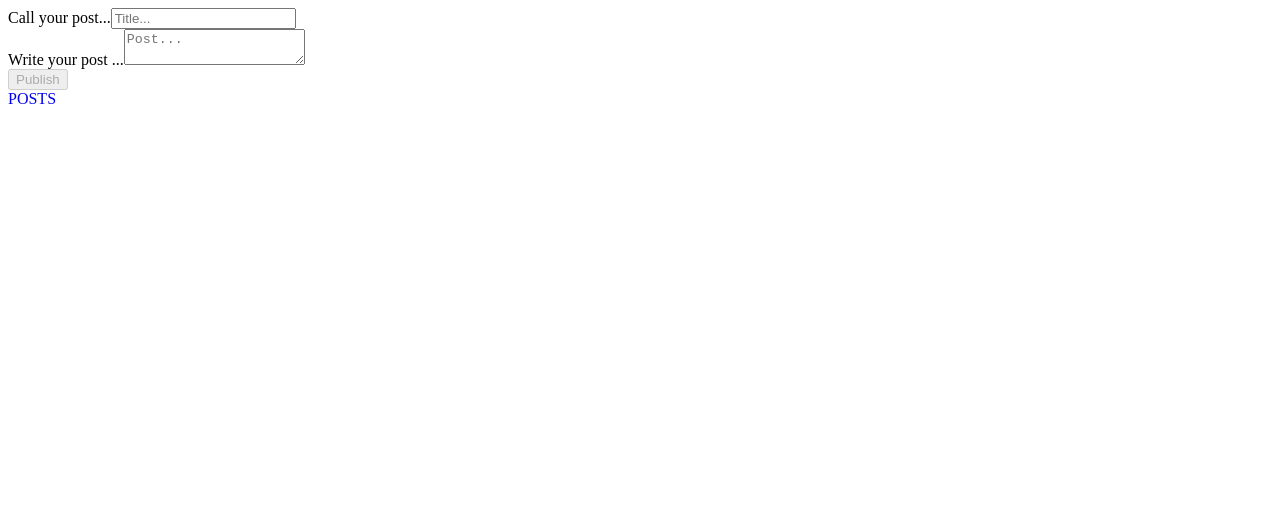
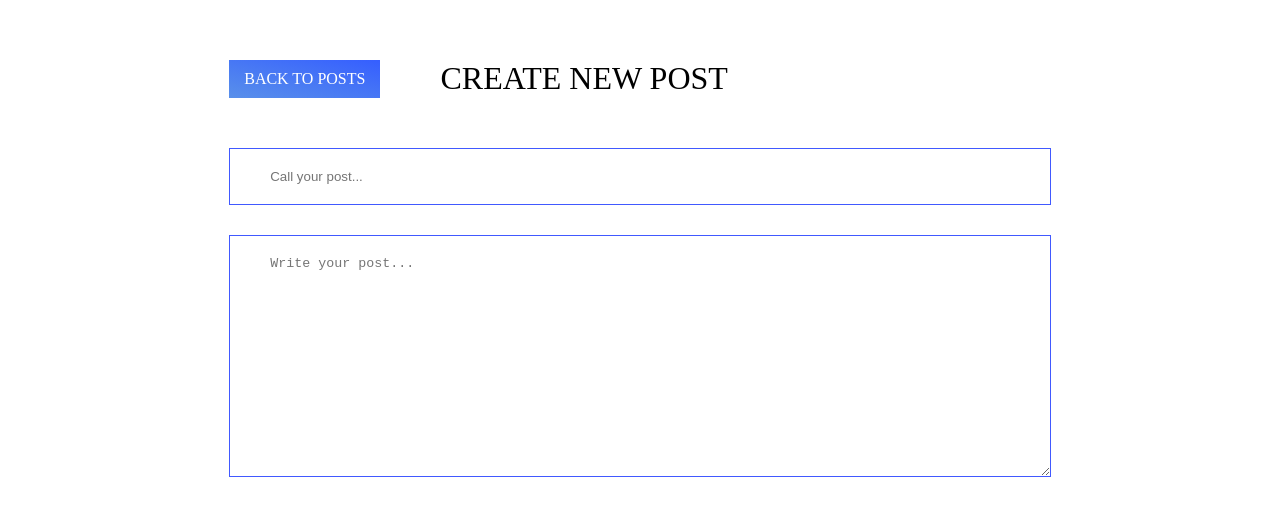
Before and after one commit to DarinaKuleva/blog_react, a React (Create React App) app: page /create-post in a window 1280 px wide. Shown: the top 516 px of the page. Built offline with nearby package versions, Linux system fonts and the light colour scheme.

Commit message:
ISSUE-54 Стилизация страницы создания нового поста

```diff
--- a/src/components/CreateNewPost/index.jsx
+++ b/src/components/CreateNewPost/index.jsx
@@ -4,6 +4,9 @@ import addNewPost from '../../actions/addNewPost'
 import { Link } from 'react-router-dom'
 import FormErrors from '../FormError'
 import PropTypes from 'prop-types'
+
+import blog from '../Posts/style.module.css'
+import createPost from './style.module.css'
 
 class CreateNewPost extends React.PureComponent {
 
@@ -23,42 +26,59 @@ class CreateNewPost extends React.PureComponent {
 
   render() {
     return (
-      <>
-        <form>
-          <div>
-            <label htmlFor="postTitle">Call your post...</label>
+      <div className={createPost.container}>
+        <div className={createPost.header}>
+          <Link to="/" className={blog.button}>
+            BACK TO POSTS
+          </Link>
+          <h2 className={createPost.caption}>CREATE NEW POST</h2>
+        </div>
+        <form className={createPost.form}>
+          <div className={createPost.form_item}>
             <input id="postTitle"
                    name="postTitle"
-                   placeholder="Title..."
+                   placeholder="Call your post..."
                    type="text"
                    value={ this.state.postTitle }
                    onChange={ this.handlePostInput }
+                   className={createPost.form_input}
                    required/>
+            <label htmlFor="postTitle"
+                   className={createPost.form_label}>
+              Call your post...
+            </label>
+          </div>
+          <div className={createPost.form_item}>
+            <textarea id="postBody"
+                      name="postBody"
+                      placeholder="Write your post..."
+                      value={ this.state.postBody }
+                      onChange={ this.handlePostInput }
+                      className={createPost.form_textarea}
+                      required/>
+            <label htmlFor="postBody"
+                   className={createPost.form_label}>
+              Write your post...
+            </label>
           </div>
           <div>
-            <label htmlFor="postBody">Write your post ...</label>
-            <textarea id="postBody"
-                      name="postBody"
-                      placeholder="Post..."
-                      value={ this.state.postBody }
-                      onChange={ this.handlePostInput }/>
+            <FormErrors formErrors={ this.state.formErrors }/>
           </div>
           <Link to="/">
-            <button
-              onClick={ this.createPost }
-              disabled={ !this.state.formValid }
-            >
-              Publish
-            </button>
+            { this.state.formValid ?
+              <button
+                onClick={ this.createPost }
+                disabled={ !this.state.formValid }
+                className={blog.create}>
+                PUBLISH
+              </button>
+              :
+              <>
+              </>
+            }
           </Link>
         </form>
-        <div>
-          <FormErrors formErrors={ this.state.formErrors }/>
-        </div>
-        <Link to="/">
-          POSTS
-        </Link>
-      </>
+      </div>
     )
   }
 
@@ -79,11 +99,11 @@ class CreateNewPost extends React.PureComponent {
     switch ( fieldName ) {
       case 'postTitle':
         postTitleValid = value.length >= 3
-        fieldValidationErrors.postTitle = postTitleValid ? '' : 'Title is too short'
+        fieldValidationErrors.postTitle = postTitleValid ? '' : 'Post title is too short'
         break
       case 'postBody':
         postBodyValid = value.length >= 20
-        fieldValidationErrors.postBody = postBodyValid ? '' : 'Body is too short'
+        fieldValidationErrors.postBody = postBodyValid ? '' : 'Post is too short'
         break
       default:
         break
--- /dev/null
+++ b/src/components/CreateNewPost/style.module.css
@@ -0,0 +1,99 @@
+.container {
+  width: 65%;
+  margin: 0 auto;
+}
+
+.header {
+  display: flex;
+  flex-wrap: nowrap;
+  margin-top: 60px;
+  margin-bottom: 50px;
+
+  text-align: center;
+}
+
+.caption {
+  margin: 0 70px 0 0;
+  padding-left: 45px;
+
+  color: #000;
+  font-weight: lighter;
+  font-size: 32px;
+}
+
+.form {
+  display: flex;
+  flex-wrap: wrap;
+  justify-content: center;
+  width: 100%;
+  margin: 0 auto;
+}
+
+.form_item {
+  position: relative;
+
+  display: flex;
+  flex-wrap: wrap;
+  width: 100%;
+  padding-bottom: 30px;
+}
+
+.form_input {
+  width: 100%;
+  padding: 20px 40px;
+
+  border: 1px solid #4159ff;
+}
+
+.form_textarea {
+  width: 100%;
+  height: 200px;
+  padding: 20px 40px;
+
+  border: 1px solid #4159ff;
+}
+
+.form_label {
+  position: absolute;
+  top: -20px;
+
+  margin-left: 20px;
+
+  color: #1c1a6d;
+  font-size: var(--font-size-small);
+
+  transform: translateY(0);
+  opacity: 1;
+
+  transition: all 0.2s ease-out;
+}
+
+.form_input:placeholder-shown + .form_label {
+  transform: translateY(1);
+  opacity: 0;
+}
+
+.form_textarea:placeholder-shown + .form_label {
+  transform: translateY(1);
+  opacity: 0;
+}
+
+.form_error {
+  position: relative;
+
+  font-weight: lighter;
+  text-transform: uppercase;
+}
+
+.form_error::before {
+  position: absolute;
+  left: -25px;
+
+  width: 20px;
+  height: 20px;
+
+  background-image: url('../../static/img/sad.svg');
+  background-size: 20px;
+
+  content: '';
+}
--- a/src/components/FormError/index.jsx
+++ b/src/components/FormError/index.jsx
@@ -1,11 +1,14 @@
 import React from 'react';
+
+import createPost from '../CreateNewPost/style.module.css'
 
 const FormErrors = ({formErrors}) =>
   <div>
     {Object.keys(formErrors).map((fieldName, errorNumber) => {
       if (formErrors[fieldName].length > 0){
         return (
-          <p key={errorNumber}>{formErrors[fieldName]}</p>
+          <p key={errorNumber}
+             className={createPost.form_error}>{formErrors[fieldName]}</p>
         )
       } else {
         return '';
--- a/src/components/PostInformation/index.jsx
+++ b/src/components/PostInformation/index.jsx
@@ -28,8 +28,8 @@ class PostInformation extends React.PureComponent {
     } )
 
     return (
-      <div className={blog.container}>
-        <div className={postInformation.container}>
+      <div className={postInformation.container}>
+        <div className={postInformation.header}>
           <Link to="/" className={blog.button}>
             BACK TO POSTS
           </Link>
--- a/src/components/PostInformation/style.module.css
+++ b/src/components/PostInformation/style.module.css
@@ -1,4 +1,9 @@
 .container {
+  width: 65%;
+  margin: 0 auto;
+}
+
+.header {
   display: flex;
   flex-wrap: nowrap;
   margin-top: 60px;
```
Also changed, not shown: src/static/img/sad.svg (added).
